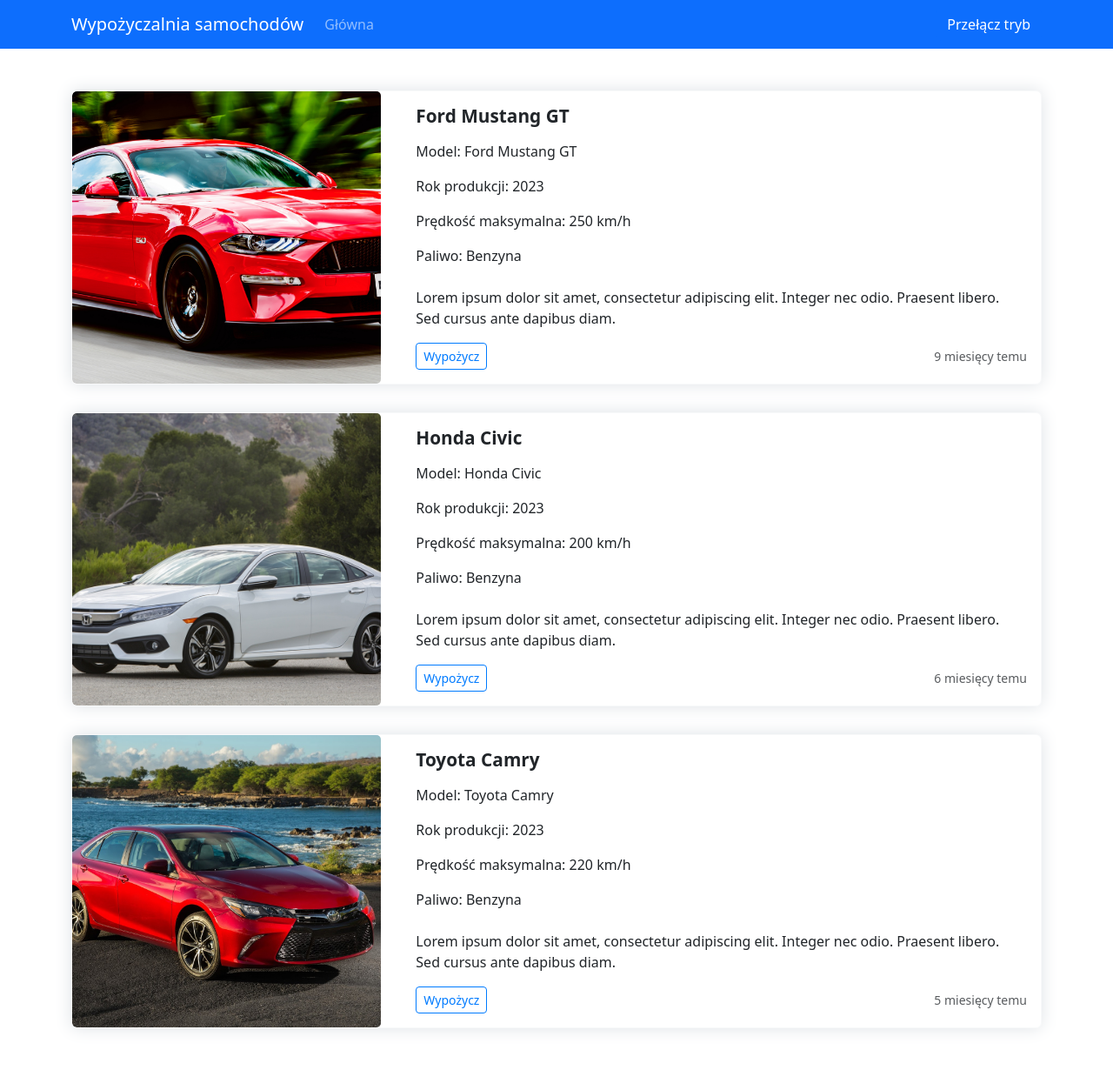
After one commit to zakopiotr353/CarRental, a Django app: page /rental/cars/ in a window 1280 px wide. The commit adds this page. Shown: the whole page at 87% size. Run offline with Django 4.2, Linux system fonts and the light colour scheme.

Commit message:
PP_17.04.2024

```diff
--- a/carrental/carrental/settings.py
+++ b/carrental/carrental/settings.py
@@ -116,7 +116,7 @@
 # Static files (CSS, JavaScript, Images)
 # https://docs.djangoproject.com/en/4.2/howto/static-files/
 
-STATIC_URL = 'static/'
+STATIC_URL = '/static/'
 
 # Default primary key field type
 # https://docs.djangoproject.com/en/4.2/ref/settings/#default-auto-field
--- /dev/null
+++ b/carrental/rental/templates/cars.html.jinja
@@ -0,0 +1,249 @@
+<!DOCTYPE html>
+<html lang="en">
+<head>
+    <meta charset="UTF-8">
+    <meta name="viewport" content="width=device-width, initial-scale=1.0">
+    <link href="https://cdn.jsdelivr.net/npm/bootstrap@5.3.3/dist/css/bootstrap.min.css" rel="stylesheet" integrity="sha384-QWTKZyjpPEjISv5WaRU9OFeRpok6YctnYmDr5pNlyT2bRjXh0JMhjY6hW+ALEwIH" crossorigin="anonymous">
+    <title>Szczegóły samochodu</title>
+    <style>
+        /* CSS z źródła 2 */
+        article.card.car-details {
+            border: 1px solid #f8f9fa;
+            box-shadow: 0 0 20px 0px #dee2e6;
+            cursor: pointer;
+            overflow: hidden;
+            transition: 0.3s all;
+        }
+        article.card.car-details h3 {
+            font-size: 1.3rem;
+            font-weight: bold;
+            margin-bottom: 0;
+        }
+        article.card.car-details ul {
+            list-style-type: none;
+            margin: 0;
+            padding: 0;
+        }
+        article.card.car-details ul li {
+            margin-bottom: 1rem;
+        }
+        article.card.car-details ul li i {
+            width: 24px;
+        }
+        article.card.car-details ul.rating {
+            display: flex;
+            font-size: 0.95rem;
+            margin-top: 1rem;
+        }
+        article.card.car-details ul.rating li {
+            margin-bottom: 0;
+        }
+        article.card.car-details ul.rating li:not(:last-child) {
+            margin-right: 0.25rem;
+        }
+        article.card.car-details .thumbnail {
+            width: 220px;
+            height: 170px;
+            margin-right: 1rem;
+            border: 1px solid #e9ecef;
+            cursor: zoom-in;
+        }
+        article.card.car-details .thumbnail:after {
+            content: "\f00e";
+            font-family: "Font Awesome 5 Free";
+            font-weight: 900;
+            position: absolute;
+            right: -1px;
+            bottom: -1px;
+            padding: 0.35rem 0.75rem;
+            border: 1px solid #e9ecef;
+            background: #0000000d;
+            color: #6c757d;
+        }
+        article.card.car-details:not(:last-child) {
+            margin-bottom: 2rem;
+        }
+        article.card.car-details:hover {
+            background: #f8f9fa;
+        }
+        article.card.car-details:before {
+            width: 200px;
+            color: #fff;
+            position: absolute;
+            transform: rotate(-45deg);
+            z-index: 1;
+            text-align: center;
+            padding: 0.35rem;
+            top: 35px;
+            left: -50px;
+            font-weight: bold;
+        }
+        article.card.car-details.new:before {
+            content: "NEW";
+        }
+        article.card.car-details.sponsored:before {
+            content: "SPONSORED";
+        }
+        article.card.car-details.label-info:before {
+            background: #1DA1F2;
+        }
+        article.card.car-details.label-primary:before {
+            background: #004b9d;
+        }
+        article.card.car-details.label-success:before {
+            background: #218939;
+        }
+        article.card.car-details.label-warning:before {
+            background: #cb9b08;
+        }
+        article.card.car-details.label-danger:before {
+            background: #b23737;
+        }
+        article.card.car-details.label-purple:before {
+            background: #7032c2;
+        }
+        .text-grey {
+            color: #bbbbbb;
+        }
+        .btn-default {
+            background: #fff;
+            border: 1px solid #e9ecef;
+        }
+        .btn-default i {
+            color: #8e6c06;
+        }
+        /* Dodatkowe style */
+        .card-title {
+            font-size: 1.5rem; /* Zwiększ rozmiar czcionki tytułu */
+        }
+        .card-img {
+            transition: transform 0.3s ease; /* Dodaj animację dla obrazów */
+             width: 100%;
+    height: 100%;
+    object-fit: cover;
+        }
+        .card-img:hover {
+            transform: scale(1.05); /* Powiększ obrazy przy najechaniu */
+        }
+        .btn-outline-secondary {
+            border-color: #007bff; /* Dostosuj kolor ramki przycisku */
+            color: #007bff; /* Dostosuj kolor tekstu przycisku */
+        }
+        .btn-outline-secondary:hover {
+            background-color: #007bff; /* Dostosuj kolor tła przycisku przy najechaniu */
+            color: #fff; /* Dostosuj kolor tekstu przycisku przy najechaniu */
+        }
+    </style>
+</head>
+<body>
+     <nav class="navbar navbar-expand-lg navbar-dark bg-primary">
+    <div class="container">
+        <a class="navbar-brand" href="{% url 'index' %}">Wypożyczalnia samochodów</a>
+        <button class="navbar-toggler" type="button" data-bs-toggle="collapse" data-bs-target="#navbarNav" aria-controls="navbarNav" aria-expanded="false" aria-label="Toggle navigation">
+            <span class="navbar-toggler-icon"></span>
+        </button>
+        <div class="collapse navbar-collapse" id="navbarNav">
+            <ul class="navbar-nav">
+                <li class="nav-item">
+                    <a class="nav-link" href="{% url 'index' %}">Główna</a>
+                </li>
+                <!-- Dodaj inne elementy menu -->
+            </ul>
+        </div>
+        <button id="theme-toggler" class="btn btn-primary">Przełącz tryb</button>
+    </div>
+</nav>
+    <div class="container my-5">
+        <article class="card car-details">
+            <div class="row no-gutters">
+                <div class="col-md-4">
+                    <img src="/static/images/auto1.jpg" alt="Obraz auta" class="card-img" loading="lazy">
+                </div>
+                <div class="col-md-8">
+                    <div class="card-body">
+                        <h3 class="card-title">Ford Mustang GT</h3>
+                        <ul class="list-unstyled mt-3 mb-4">
+                            <li><i class="fas fa-car-side"></i> Model: Ford Mustang GT</li>
+                            <li><i class="fas fa-calendar-alt"></i> Rok produkcji: 2023</li>
+                            <li><i class="fas fa-tachometer-alt"></i> Prędkość maksymalna: 250 km/h</li>
+                            <li><i class="fas fa-gas-pump"></i> Paliwo: Benzyna</li>
+                        </ul>
+                        <p class="card-text">Lorem ipsum dolor sit amet, consectetur adipiscing elit. Integer nec odio. Praesent libero. Sed cursus ante dapibus diam.</p>
+                        <div class="d-flex justify-content-between align-items-center">
+                            <div class="btn-group">
+                                <button type="button" class="btn btn-sm btn-outline-secondary">Wypożycz</button>
+                            </div>
+                            <small class="text-muted">9 miesięcy temu</small>
+                        </div>
+                    </div>
+                </div>
+            </div>
+        </article>
+        <!-- Honda Civic -->
+<article class="card car-details">
+    <div class="row no-gutters">
+        <div class="col-md-4">
+            <img src="/static/images/auto2.jpg" alt="Obraz Honda Civic" class="card-img">
+        </div>
+        <div class="col-md-8">
+            <div class="card-body">
+                <h3 class="card-title">Honda Civic</h3>
+                <ul class="list-unstyled mt-3 mb-4">
+                    <li><i class="fas fa-car-side"></i> Model: Honda Civic</li>
+                    <li><i class="fas fa-calendar-alt"></i> Rok produkcji: 2023</li>
+                    <li><i class="fas fa-tachometer-alt"></i> Prędkość maksymalna: 200 km/h</li>
+                    <li><i class="fas fa-gas-pump"></i> Paliwo: Benzyna</li>
+                </ul>
+                <p class="card-text">Lorem ipsum dolor sit amet, consectetur adipiscing elit. Integer nec odio. Praesent libero. Sed cursus ante dapibus diam.</p>
+                <div class="d-flex justify-content-between align-items-center">
+                    <div class="btn-group">
+                        <button type="button" class="btn btn-sm btn-outline-secondary">Wypożycz</button>
+                    </div>
+                    <small class="text-muted">6 miesięcy temu</small>
+                </div>
+            </div>
+        </div>
+    </div>
+</article>
+
+<!-- Toyota Camry -->
+<article class="card car-details">
+    <div class="row no-gutters">
+        <div class="col-md-4">
+            <img src="/static/images/auto3.jpg" alt="Obraz Toyota Camry" class="card-img">
+        </div>
+        <div class="col-md-8">
+            <div class="card-body">
+                <h3 class="card-title">Toyota Camry</h3>
+                <ul class="list-unstyled mt-3 mb-4">
+                    <li><i class="fas fa-car-side"></i> Model: Toyota Camry</li>
+                    <li><i class="fas fa-calendar-alt"></i> Rok produkcji: 2023</li>
+                    <li><i class="fas fa-tachometer-alt"></i> Prędkość maksymalna: 220 km/h</li>
+                    <li><i class="fas fa-gas-pump"></i> Paliwo: Benzyna</li>
+                </ul>
+                <p class="card-text">Lorem ipsum dolor sit amet, consectetur adipiscing elit. Integer nec odio. Praesent libero. Sed cursus ante dapibus diam.</p>
+                <div class="d-flex justify-content-between align-items-center">
+                    <div class="btn-group">
+                        <button type="button" class="btn btn-sm btn-outline-secondary">Wypożycz</button>
+                    </div>
+                    <small class="text-muted">5 miesięcy temu</small>
+                </div>
+            </div>
+        </div>
+    </div>
+</article>
+
+    </div>
+    <script src="https://cdn.jsdelivr.net/npm/bootstrap@5.3.3/dist/js/bootstrap.bundle.min.js" integrity="sha384-YvpcrYf0tY3lHB60NNkmXc5s9fDVZLESaAA55NDzOxhy9GkcIdslK1eN7N6jIeHz" crossorigin="anonymous"></script>
+    <script>
+        document.addEventListener('DOMContentLoaded', function() {
+            const themeToggler = document.getElementById('theme-toggler');
+            themeToggler.addEventListener('click', function() {
+                const currentTheme = document.documentElement.getAttribute('data-bs-theme');
+                const newTheme = currentTheme === 'dark' ? 'light' : 'dark';
+                document.documentElement.setAttribute('data-bs-theme', newTheme);
+            });
+        });
+    </script>
+</body>
+</html>
--- a/carrental/rental/urls.py
+++ b/carrental/rental/urls.py
@@ -5,4 +5,5 @@
     path('', views.index, name='index'),
     path('cars/', views.cars, name='cars'),
     path('car/<car_id>', views.car, name='car'),
+
 ]
```
Also changed, not shown: carrental/rental/templates/base.html.jinja (+95 -7 lines), carrental/rental/static/images/auto1.jpg (added), carrental/rental/static/images/auto2.jpg (added), carrental/rental/static/images/auto3.jpg (added), carrental/rental/static/images/mycars.jpeg (added), carrental/rental/static/images/onas.png (added), carrental/rental/static/images/rental.jpeg (added), carrental/rental/views.py (line endings or trailing spaces).
